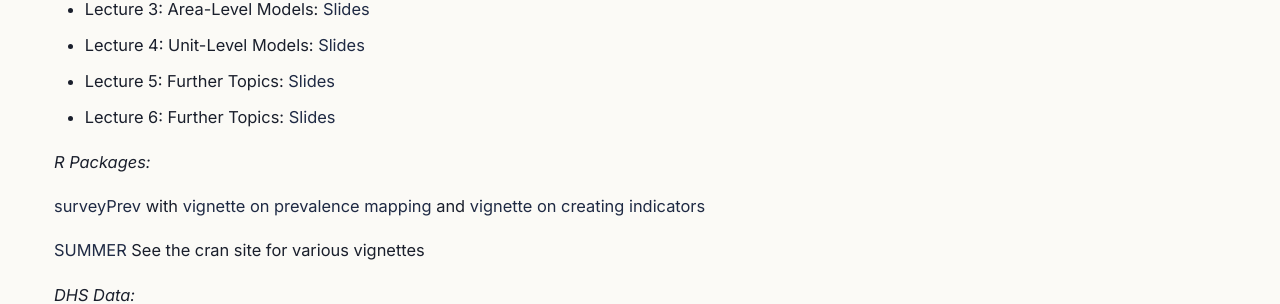
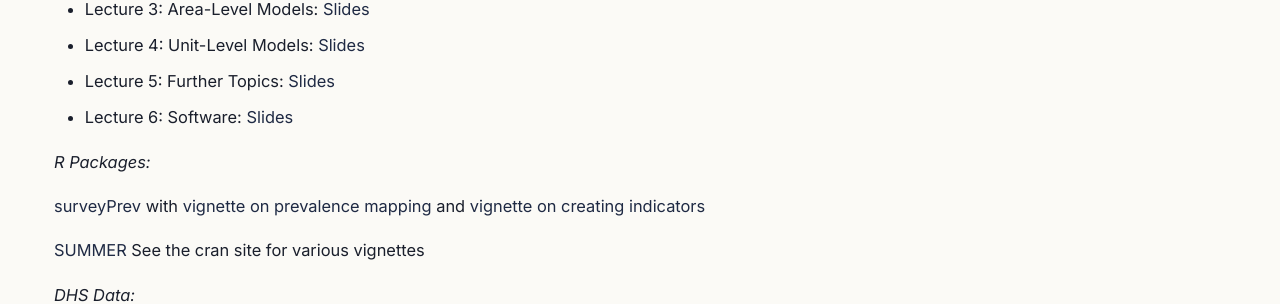
Before and after one commit to jonwake/website, an MkDocs documentation site: the page built from docs/teaching-SAE-course.md, in a window 1280 px wide and 900 px high, scrolled down 408 px. Shown: the part 153-457 px from the top of the window. Built offline with MkDocs 1.6.1 and Material for MkDocs 9.7.7, drawn with Linux system fonts in a browser that asks for light colours.

Commit message:
Update teaching-SAE-course.md

```diff
--- a/docs/teaching-SAE-course.md
+++ b/docs/teaching-SAE-course.md
@@ -11,7 +11,7 @@ Small area estimation is of crucial importance in low- and middle-income countri
 - Lecture 3: Area-Level Models: [Slides](files/SAE-files/SAE-Area-Level-Models.pdf)
 - Lecture 4: Unit-Level Models: [Slides](files/SAE-files/SAE-Unit-Level-Models.pdf)
 - Lecture 5: Further Topics: [Slides](files/SAE-files/SAE-FurtherTopics.pdf)
-- Lecture 6: Further Topics: [Slides](files/SAE-files/SAE-Software.pdf)
+- Lecture 6: Software: [Slides](files/SAE-files/SAE-Software.pdf)
 
 *R Packages:*
 
```
